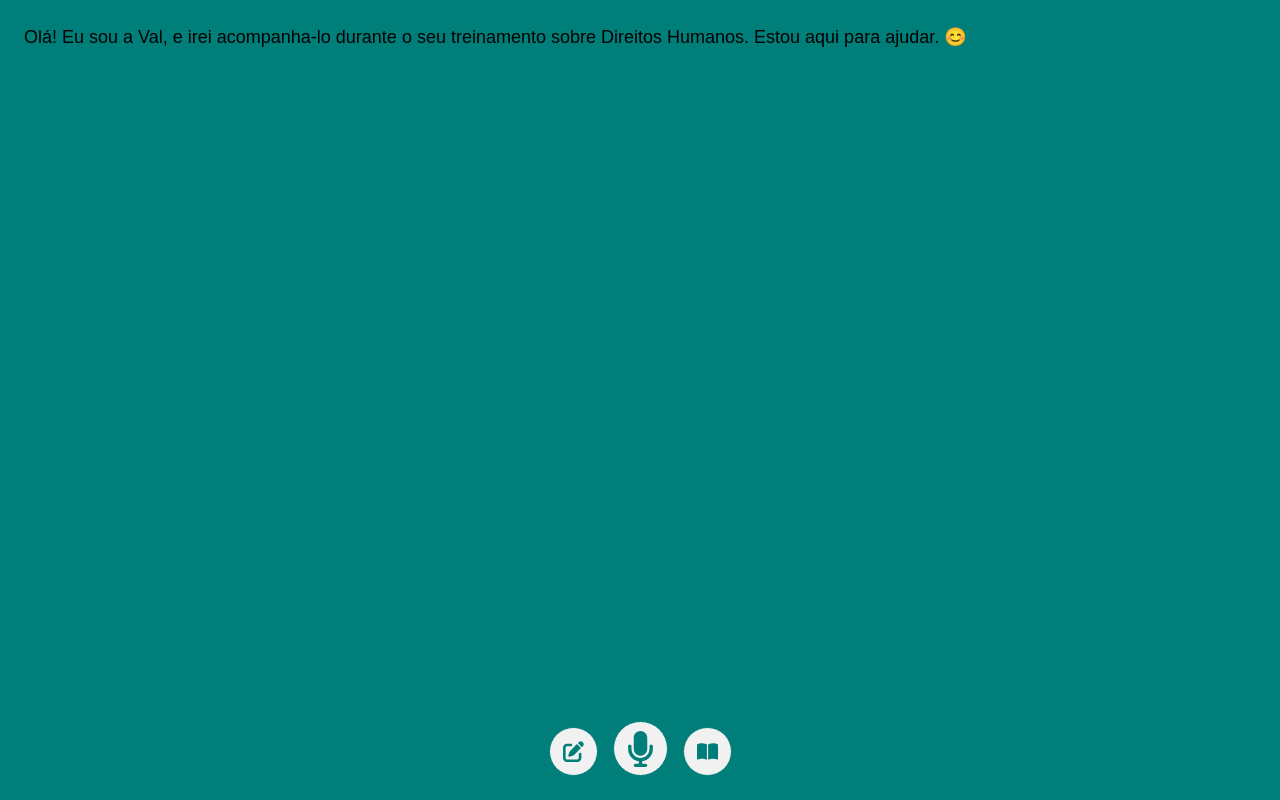
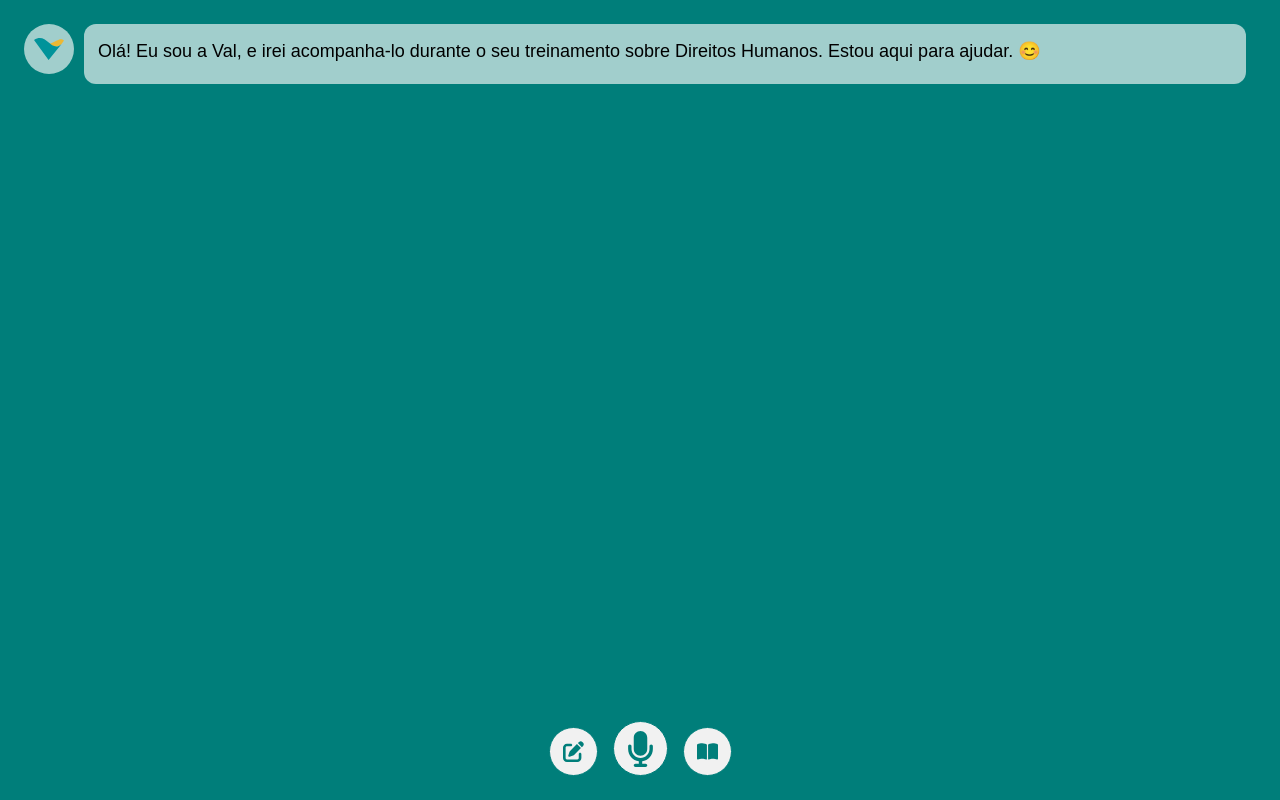
Before and after one commit to victorhdsp/hackathon-vale, a plain HTML site: page index.html in a window 1280 px wide. Drawn offline with Linux system fonts and the light colour scheme.

Commit message:
correcao bugs

```diff
--- a/src/scripts/document_modifier.js
+++ b/src/scripts/document_modifier.js
@@ -3,7 +3,7 @@ const MAIN = document.querySelector("#main")
 export const CONTENT = document.querySelector("#content");
 export const INPUT_AREA = document.querySelector("#input_area");
 
-function Models(content) {
+export function Models(content) {
     //{ role:"user", parts: [{ text: prompts.human_rights }] },
     if (content.role == "user")
         return (
--- a/src/scripts/index.js
+++ b/src/scripts/index.js
@@ -1,5 +1,5 @@
 import "./chatbot.js";
-import { render_context, update_content } from "./document_modifier.js";
+import { render_context, update_content, Models } from "./document_modifier.js";
 import "./events.js";
 import "./recognition.js";
 import { chat_voice } from "./synthesis.js"
@@ -7,7 +7,8 @@ import { chat_voice } from "./synthesis.js"
 if (localStorage.getItem("context") == null)
 {
     const text = "Olá! Eu sou a Val, e irei acompanha-lo durante o seu treinamento sobre Direitos Humanos. Estou aqui para ajudar.";
-    update_content(`${text}  😊`);
+    const content = { role:"model", parts: [{ text: `${text}  😊` }] };
+    update_content(Models(content));
     chat_voice(text);
 }
 else
--- a/src/styles/content.css
+++ b/src/styles/content.css
@@ -3,7 +3,9 @@
     display: flex;
     flex-direction: column;
     overflow-y: scroll;
+    overflow-x: hidden;
     scroll-behavior: smooth;
+    max-width: 100vw;
 }
 #home #content {
     margin-right: var(--margin-s);
@@ -22,7 +24,8 @@
     width: 100%;
     min-height: 6rem;
     display: flex;
-    align-items: center;
+    flex-direction: column;
+    justify-items: center;
     padding: calc(var(--margin-s) + .4rem);
     border-radius: var(--radius-s);
 }
@@ -39,6 +42,10 @@
     border-radius: var(--radius-l);
 }
 
+#home #content >*[data-role="user"] .text {
+    text-align: end;
+}
+
 #home #content >*[data-role="model"] .text {
     background-color: var(--color-background-model);
 }
--- a/src/styles/global.css
+++ b/src/styles/global.css
@@ -28,6 +28,7 @@ html {
 
 body {
     width: 100svw;
+    max-width: 100vw;
     height: 100svh;
     display: grid;
     grid-template-rows: 1fr max-content;
```
